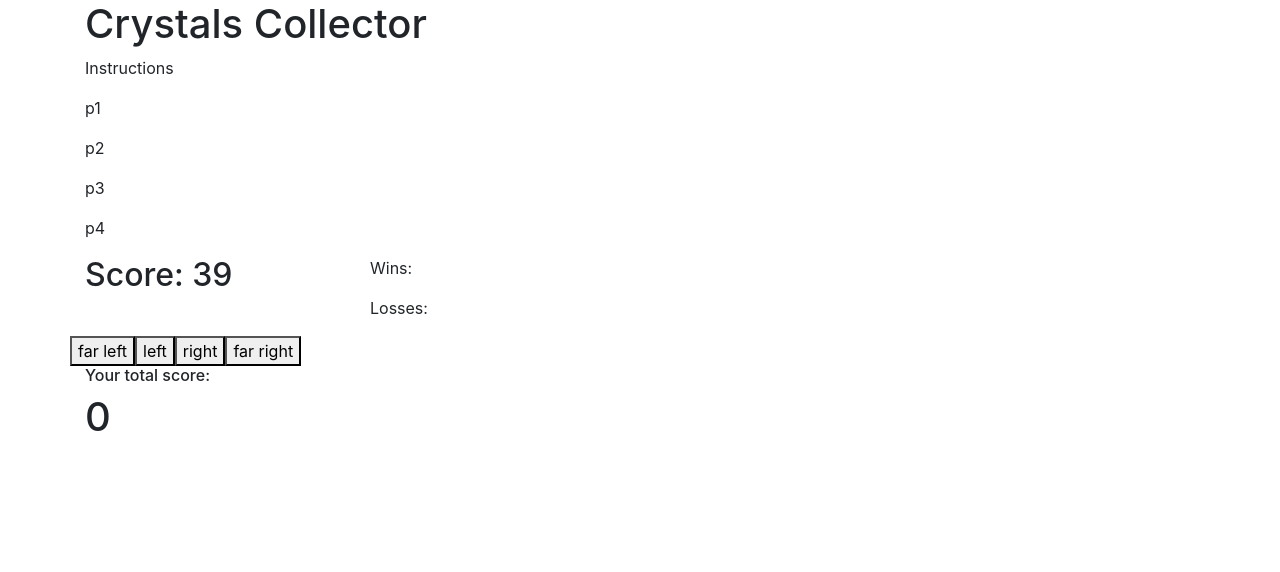
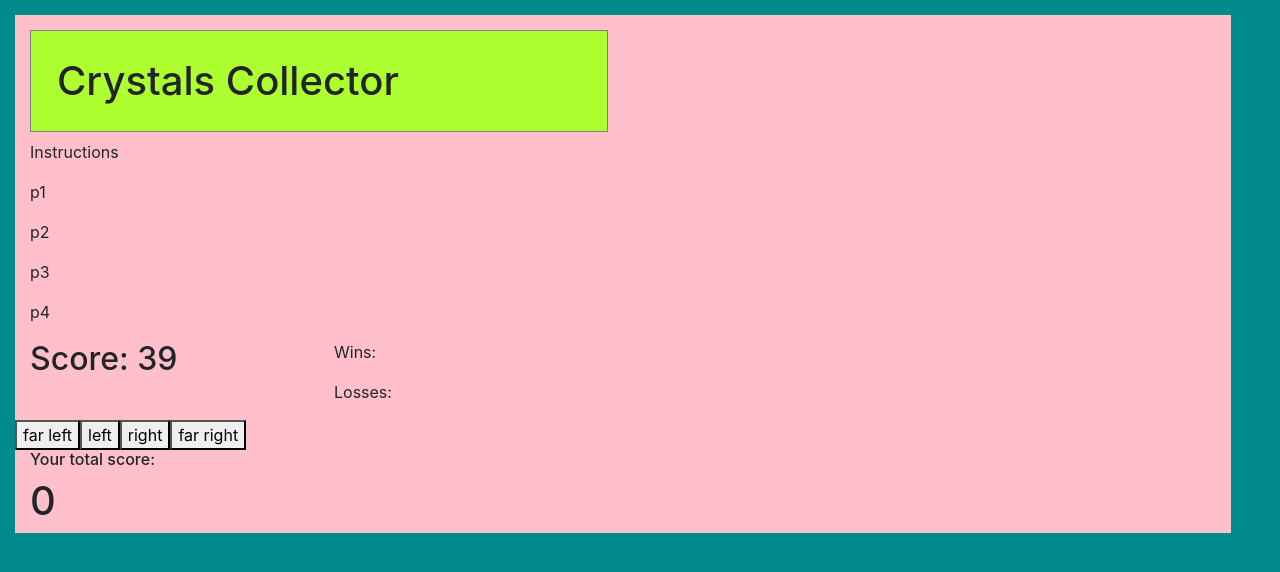
Before and after one commit to zaxblackdragon/unit-4-game, a plain HTML site: page index.html in a window 1280 px wide. Drawn offline with nearby package versions, Linux system fonts and the light colour scheme.

Commit message:
working with styling

```diff
--- a/assets/css/style.css
+++ b/assets/css/style.css
@@ -0,0 +1,15 @@
+#body {
+    background: darkcyan;
+  }
+#masterContainer {
+   background: pink;
+    margin: 15px;
+    max-width: 95%;
+
+}
+#h1 {
+    background: greenyellow;
+    margin-top: 15px;
+    padding: 26px;
+    border: 1px solid gray;
+}
--- a/index.html
+++ b/index.html
@@ -10,12 +10,12 @@
     <link href="https://stackpath.bootstrapcdn.com/bootstrap/4.1.3/css/bootstrap.min.css" rel="stylesheet" integrity="sha384-MCw98/SFnGE8fJT3GXwEOngsV7Zt27NXFoaoApmYm81iuXoPkFOJwJ8ERdknLPMO" crossorigin="anonymous">
     <script src="assets/javascript/game.js"></script>
 </head>
-<body>
-    <div class="container">
+<body id="body">
+    <div id="masterContainer" class="container">
 
         <div class="row">
             <div id="head" class="col-md-6">
-                <h1>Crystals Collector</h1>
+                <h1 id="h1">Crystals Collector</h1>
             </div>
         </div>
 
```
